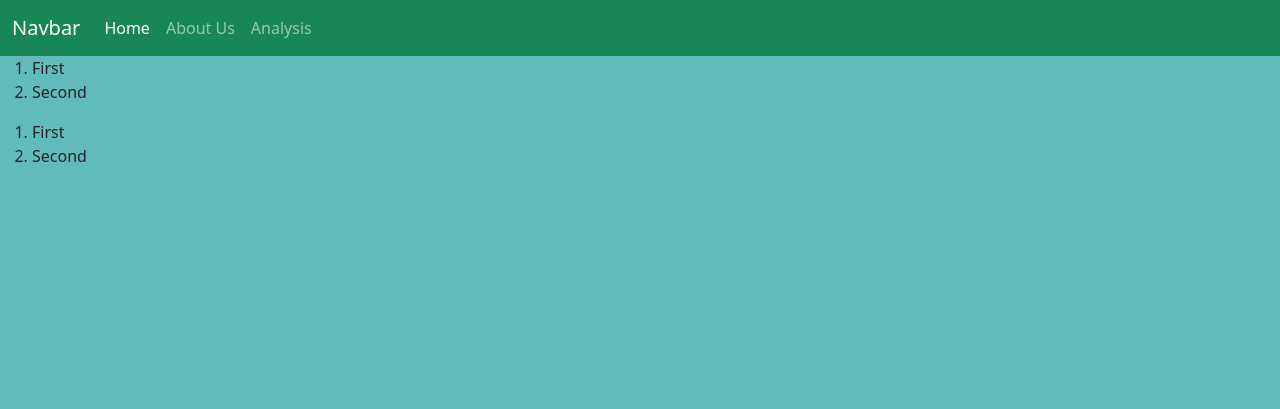
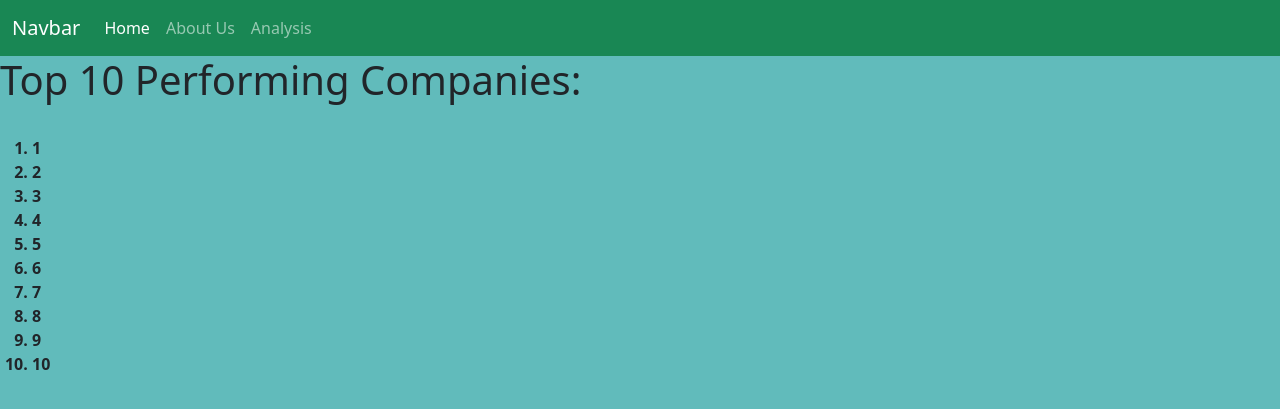
Before and after one commit to ArjunMehta01/stonks, a Flask app: page / in a window 1280 px wide. Shown: the top 409 px of the page. Run offline with Flask 2, Linux system fonts and the light colour scheme; parts of the project's set-up code (start-up, migrations or seed data) failed here and were passed over; some libraries are stand-ins or nearby versions.

Commit message:
home format

```diff
--- a/backend/templates/home.html
+++ b/backend/templates/home.html
@@ -1,4 +1,5 @@
 <!DOCTYPE html>
+<!-- Centering list: https://stackoverflow.com/questions/30829916/how-can-i-center-my-ul-li-list-in-css-->
 
 {% extends "base.html"%}
 {% block body %}
@@ -6,21 +7,31 @@
     body {
         background-color: rgb(97, 187, 187);
     }
+
 </style>
-
-
-<div>
-    <ol>
-        <li>First</li>
-        <li>Second</li>
-      </ol>
-</div>
-
-<div>
-    <ol>
-        <li>First</li>
-        <li>Second</li>
-      </ol>
-</div>
+<html>
+    <head>
+        <h1>Top 10 Performing Companies:</h1>
+    </head>
+    <br>
+    <body>
+        <div class="id1">
+            <strong>
+                <ol>
+                    <li>1</li>
+                    <li>2</li>
+                    <li>3</li>
+                    <li>4</li>
+                    <li>5</li>
+                    <li>6</li>
+                    <li>7</li>
+                    <li>8</li>
+                    <li>9</li>
+                    <li>10</li>
+                </ol>
+            </strong>
+        </div>
+    </body>
+</html>
 
 {% endblock %}
```
